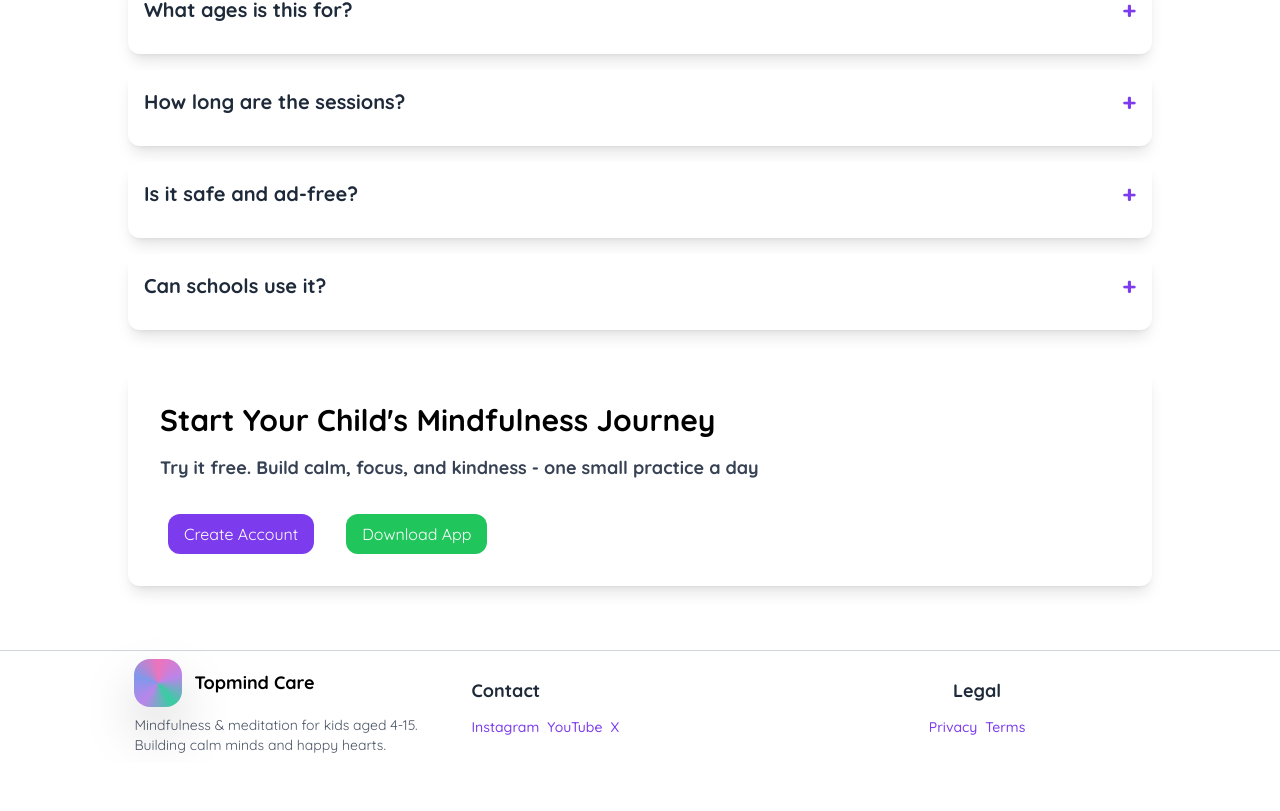
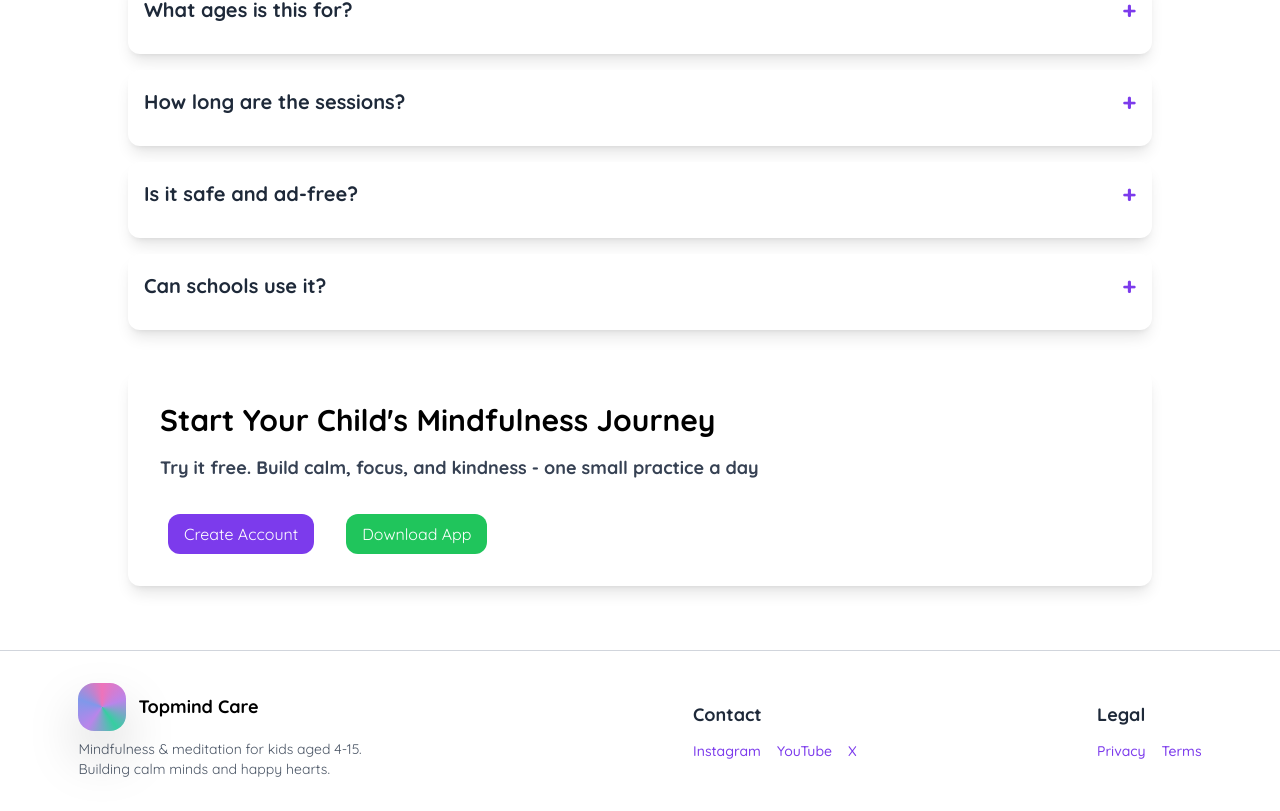
Before and after one commit to Kanishk-mittal/SpeakGenie, a React (Vite) app: page / in a window 1280 px wide. Shown: the part 4433-5244 px from the top of the page. Before the commit the page ends 5196 px from the top, so only its background shows below. Built offline with nearby package versions, Linux system fonts and the light colour scheme.

Commit message:
Refactor Footer component for improved layout, responsiveness and spacing consistency

```diff
--- a/src/components/Footer.tsx
+++ b/src/components/Footer.tsx
@@ -2,9 +2,9 @@
 
 const Footer = () => {
     return (
-        <footer className='border-t border-gray-300 mt-16  p-2'>
-            <div className='w-[80%] mx-auto'>
-                <div className='flex flex-col md:flex-row justify-between items-center '>
+        <footer className='border-t border-gray-300 mt-16 py-8 px-4'>
+            <div className='w-[90%] mx-auto'>
+                <div className='flex flex-col md:flex-row justify-between items-start md:items-center gap-8 md:gap-4'>
                     {/* Branding Section */}
                     <div className='flex flex-col gap-2 md:w-1/3'>
                         <Branding />
@@ -14,9 +14,9 @@
                     </div>
 
                     {/* Contact Section */}
-                    <div className='flex flex-col gap-3 md:w-1/3'>
+                    <div className='flex flex-col gap-3'>
                         <h3 className='text-lg font-bold text-gray-800'>Contact</h3>
-                        <div className='flex flex-row gap-4 md:gap-2'>
+                        <div className='flex flex-row gap-4'>
                             <a
                                 href='#'
                                 className='text-[#7c3bec] hover:underline text-sm font-medium'
@@ -39,9 +39,9 @@
                     </div>
 
                     {/* Legal Section */}
-                    <div className='flex flex-col gap-3 md:w-1/3 justify-center items-center'>
+                    <div className='flex flex-col gap-3'>
                         <h3 className='text-lg font-bold text-gray-800'>Legal</h3>
-                        <div className='flex flex-row gap-4 md:gap-2'>
+                        <div className='flex flex-row gap-4'>
                             <a
                                 href='#'
                                 className='text-[#7c3bec] hover:underline text-sm font-medium'
```
